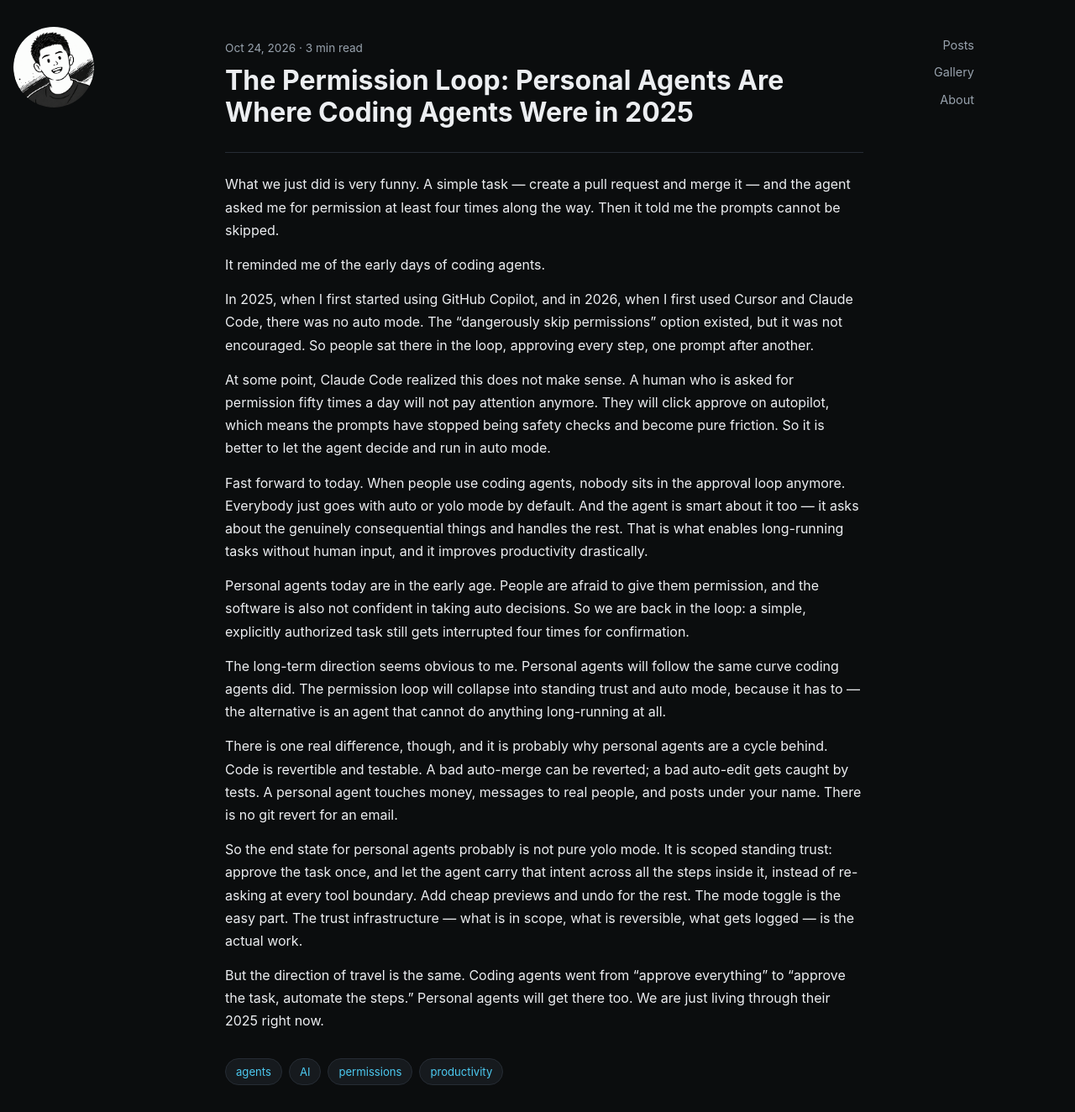
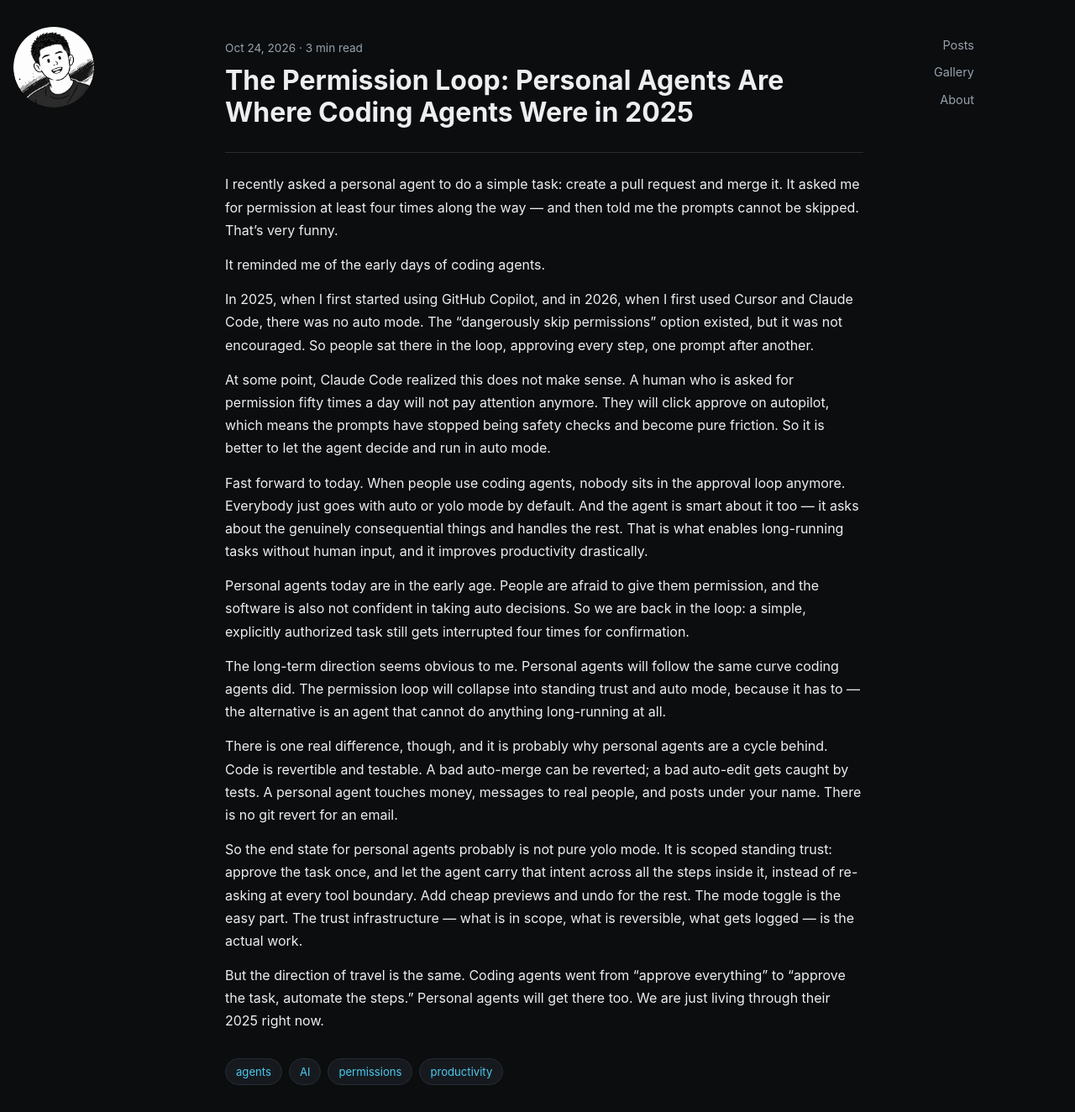
Before and after one commit to bo-qiao/bo-qiao.github.io, a Jekyll site: the page built from _posts/2026-10-24-the-permission-loop.md, in a window 1280 px wide. Shown: the whole page at 84% size. Built offline with Jekyll 4.4.1, drawn with Linux system fonts in a browser that asks for light colours.

Commit message:
Fix permission-loop opening: remove chat-only 'we', use author voice

```diff
--- a/_posts/2026-10-24-the-permission-loop.md
+++ b/_posts/2026-10-24-the-permission-loop.md
@@ -5,7 +5,7 @@ date: 2026-10-24
 tags: [agents, AI, permissions, productivity]
 ---
 
-What we just did is very funny. A simple task — create a pull request and merge it — and the agent asked me for permission at least four times along the way. Then it told me the prompts cannot be skipped.
+I recently asked a personal agent to do a simple task: create a pull request and merge it. It asked me for permission at least four times along the way — and then told me the prompts cannot be skipped. That's very funny.
 
 It reminded me of the early days of coding agents.
 
```
